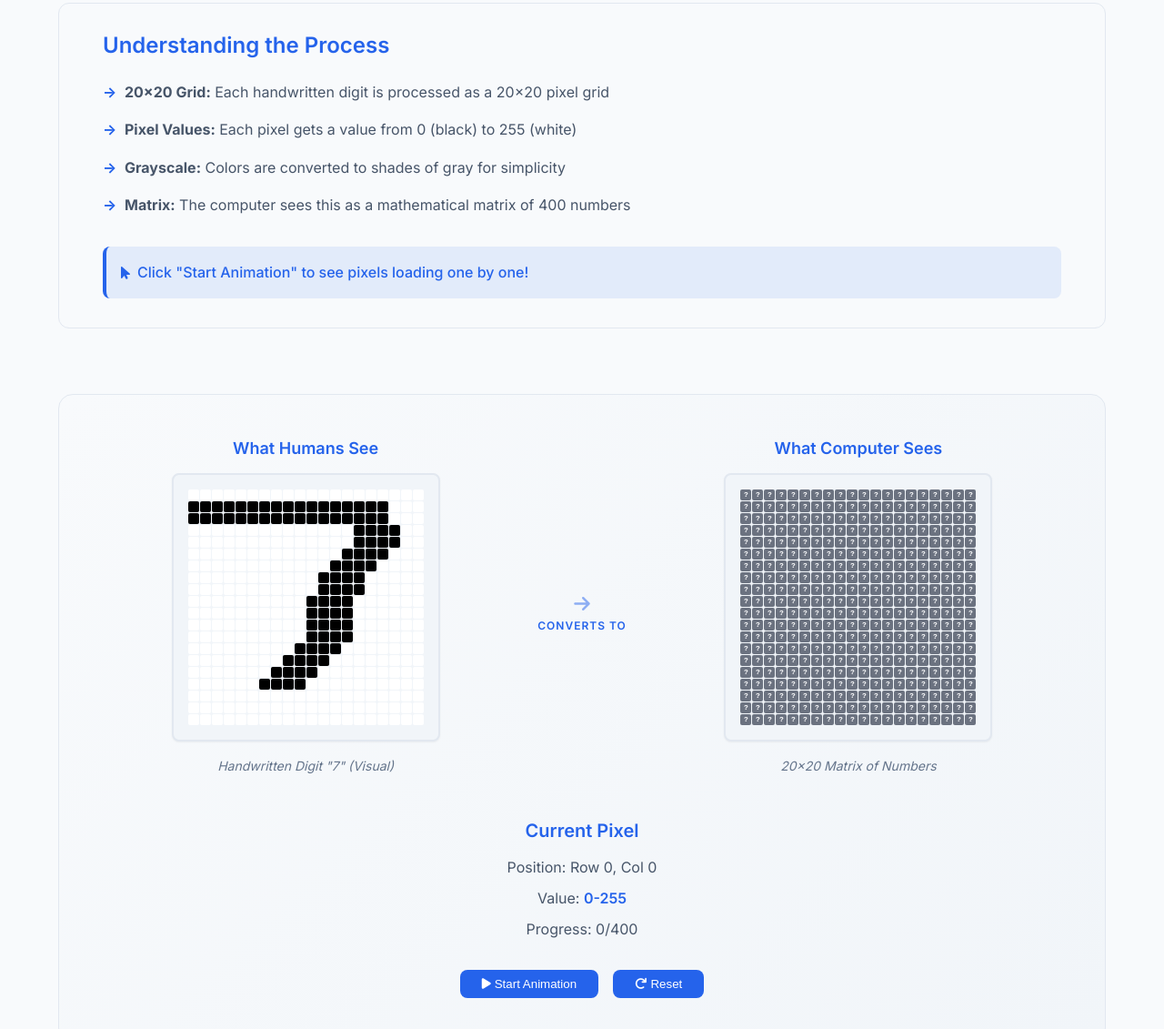
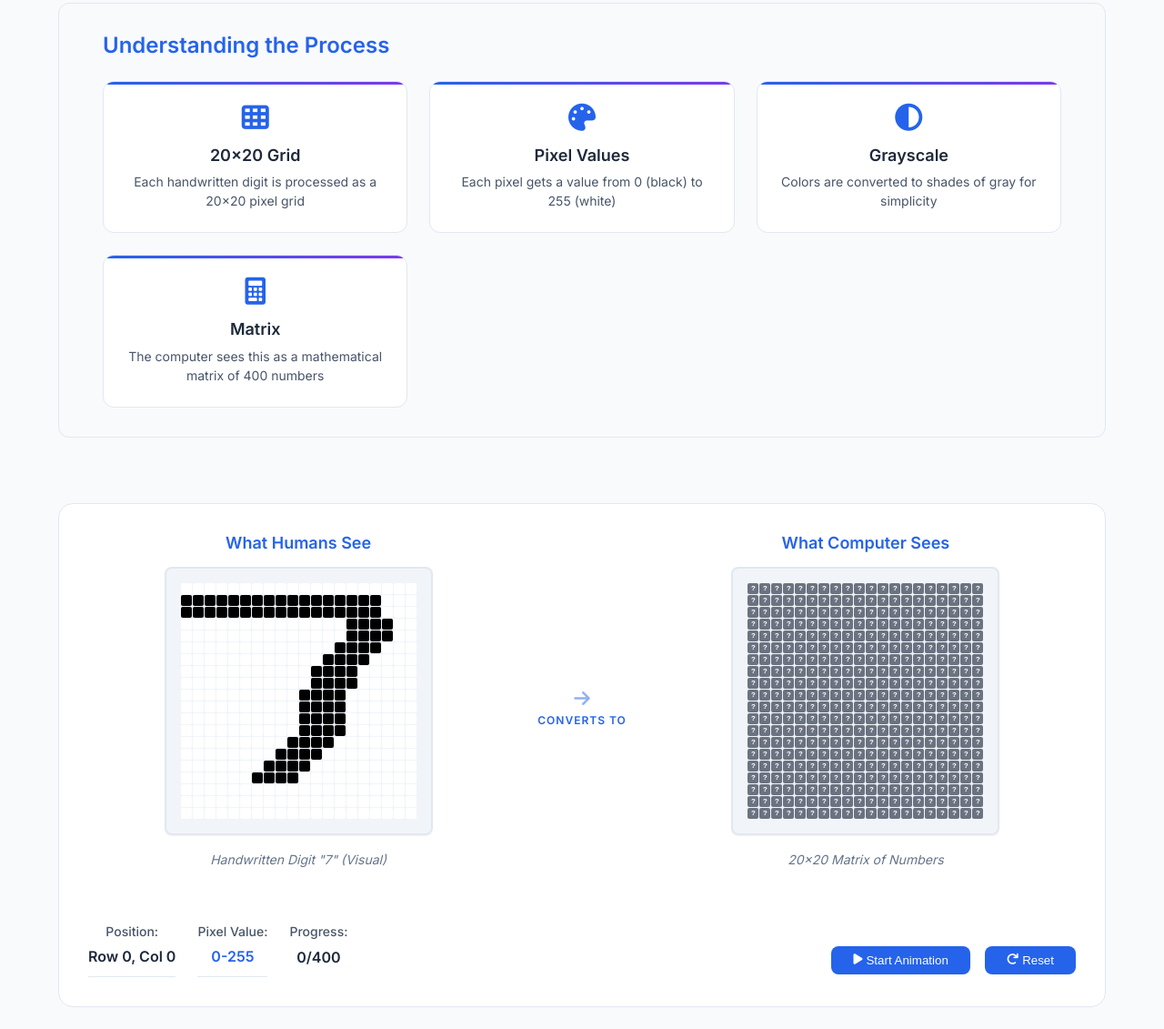
Before and after one commit to ArielSoothy/CNN-Explorer, a plain HTML site: page index.html in a window 1280 px wide. Shown: the part 1747-2878 px from the top of the page at 91% size. Drawn offline with nearby package versions, Linux system fonts and the light colour scheme; a script that the page names is missing.

Commit message:
Improve AI model status and reorganize layout for better UX
- Update AI model status to show real TensorFlow.js loading progress
- Replace fake demo stats with actual model information
- Reorganize learning sections: explanation first, then interactive demo
- Add concept cards for better understanding before demonstrations
- Make interactive visualizations more compact and appropriately sized
- Improve mobile responsiveness for new layout structure
- Better information hierarchy and user flow

```diff
--- a/index.html
+++ b/index.html
@@ -136,7 +136,33 @@
 
             <div class="interactive-step active" id="step-1-content">
                 <div class="step-content">
-                    <div class="step-visualization">
+                    <div class="step-explanation">
+                        <h3>Understanding the Process</h3>
+                        <div class="explanation-grid">
+                            <div class="concept-card">
+                                <i class="fas fa-th"></i>
+                                <h4>20×20 Grid</h4>
+                                <p>Each handwritten digit is processed as a 20×20 pixel grid</p>
+                            </div>
+                            <div class="concept-card">
+                                <i class="fas fa-palette"></i>
+                                <h4>Pixel Values</h4>
+                                <p>Each pixel gets a value from 0 (black) to 255 (white)</p>
+                            </div>
+                            <div class="concept-card">
+                                <i class="fas fa-adjust"></i>
+                                <h4>Grayscale</h4>
+                                <p>Colors are converted to shades of gray for simplicity</p>
+                            </div>
+                            <div class="concept-card">
+                                <i class="fas fa-calculator"></i>
+                                <h4>Matrix</h4>
+                                <p>The computer sees this as a mathematical matrix of 400 numbers</p>
+                            </div>
+                        </div>
+                    </div>
+
+                    <div class="step-visualization compact">
                         <div class="pixel-conversion-container">
                             <div class="visual-section">
                                 <h4>What Humans See</h4>
@@ -160,11 +186,20 @@
                             </div>
                         </div>
 
+                        <div class="interactive-controls">
                             <div class="pixel-info">
-                            <h4>Current Pixel</h4>
-                            <p>Position: <span id="currentPosition">Row 0, Col 0</span></p>
-                            <p>Value: <span id="currentPixel">0-255</span></p>
-                            <p>Progress: <span id="progressCounter">0/400</span></p>
+                                <div class="info-item">
+                                    <span class="info-label">Position:</span>
+                                    <span id="currentPosition">Row 0, Col 0</span>
+                                </div>
+                                <div class="info-item">
+                                    <span class="info-label">Pixel Value:</span>
+                                    <span id="currentPixel">0-255</span>
+                                </div>
+                                <div class="info-item">
+                                    <span class="info-label">Progress:</span>
+                                    <span id="progressCounter">0/400</span>
+                                </div>
                             </div>
                             <div class="step-controls">
                                 <button class="control-btn" id="playStep1">
@@ -177,18 +212,6 @@
                                     <i class="fas fa-redo"></i> Reset
                                 </button>
                             </div>
-                    </div>
-                    <div class="step-explanation">
-                        <h3>Understanding the Process</h3>
-                        <ul class="explanation-list">
-                            <li><strong>20×20 Grid:</strong> Each handwritten digit is processed as a 20×20 pixel grid</li>
-                            <li><strong>Pixel Values:</strong> Each pixel gets a value from 0 (black) to 255 (white)</li>
-                            <li><strong>Grayscale:</strong> Colors are converted to shades of gray for simplicity</li>
-                            <li><strong>Matrix:</strong> The computer sees this as a mathematical matrix of 400 numbers</li>
-                        </ul>
-                        <div class="interaction-hint">
-                            <i class="fas fa-mouse-pointer"></i>
-                            <span>Click "Start Animation" to see pixels loading one by one!</span>
                         </div>
                     </div>
                 </div>
@@ -496,21 +519,21 @@
 
                     <div class="model-info">
                         <h4>AI Model Status</h4>
-                        <div class="model-status ready">✅ Intelligent Demo Mode Active</div>
+                        <div class="model-status ready" id="modelStatus">⏳ Loading TensorFlow.js Model...</div>
 
-                        <h4>Model Performance</h4>
+                        <h4>Model Information</h4>
                         <div class="info-grid">
                             <div class="info-item">
-                                <span class="info-label">Accuracy:</span>
-                                <span class="info-value">99.17%</span>
+                                <span class="info-label">Model:</span>
+                                <span class="info-value">TensorFlow.js MNIST CNN</span>
                             </div>
                             <div class="info-item">
-                                <span class="info-label">Training Time:</span>
-                                <span class="info-value">5 epochs</span>
+                                <span class="info-label">Source:</span>
+                                <span class="info-value">Google TF.js Models</span>
                             </div>
                             <div class="info-item">
-                                <span class="info-label">Dataset:</span>
-                                <span class="info-value">60,000 images</span>
+                                <span class="info-label">Input Size:</span>
+                                <span class="info-value">28×28 grayscale</span>
                             </div>
                         </div>
                     </div>
--- a/script.js
+++ b/script.js
@@ -17,14 +17,42 @@ function initializeMachineLearning() {
         window.mnistPredictor = new window.MNISTPredictor();
         console.log('🤖 ML Predictor initialized successfully');
 
-        // Update model status in UI
-        const modelStatus = document.querySelector('.model-status');
-        if (modelStatus) {
-            modelStatus.className = 'model-status ready';
-            modelStatus.textContent = '✅ Intelligent Demo Mode Active';
-        }
+        // Monitor model loading status
+        monitorModelStatus();
     } else {
         console.error('❌ MNISTPredictor class not found');
+        updateModelStatusUI('error', '❌ TensorFlow.js not loaded');
+    }
+}
+
+// Monitor the model loading status and update UI
+function monitorModelStatus() {
+    const updateInterval = setInterval(() => {
+        if (!window.mnistPredictor) {
+            clearInterval(updateInterval);
+            return;
+        }
+
+        const status = window.mnistPredictor.getStatus();
+
+        if (window.mnistPredictor.modelStatus === 'loading') {
+            updateModelStatusUI('loading', '⏳ Loading TensorFlow.js Model...');
+        } else if (window.mnistPredictor.modelStatus === 'ready') {
+            updateModelStatusUI('loaded', '✅ TensorFlow.js Model Ready');
+            clearInterval(updateInterval); // Stop monitoring once loaded
+        } else if (window.mnistPredictor.modelStatus === 'error') {
+            updateModelStatusUI('error', '❌ Failed to Load Model');
+            clearInterval(updateInterval);
+        }
+    }, 500); // Check every 500ms
+}
+
+// Update model status in UI
+function updateModelStatusUI(statusType, message) {
+    const modelStatus = document.getElementById('modelStatus');
+    if (modelStatus) {
+        modelStatus.className = `model-status ${statusType}`;
+        modelStatus.textContent = message;
     }
 }
 
@@ -211,11 +239,21 @@ async function performRealPrediction(canvas) {
         const isValidRange = topPrediction.digit >= 1 && topPrediction.digit <= 4;
         const hasGoodConfidence = topPrediction.confidence > 0.4; // At least 40% confidence
 
+        // Debug logging
+        console.log('🔍 Prediction Debug:', {
+            topPrediction,
+            isValidRange,
+            hasGoodConfidence,
+            allPredictions: formattedPredictions
+        });
+
         // Show results after a brief delay for better UX
         setTimeout(() => {
             if (isValidRange && hasGoodConfidence) {
+                console.log('✅ Showing normal prediction');
                 displayPredictions(formattedPredictions, true);
             } else {
+                console.log('⚠️ Showing out-of-range message');
                 showOutOfRangeMessage(topPrediction);
             }
         }, 500);
--- a/styles.css
+++ b/styles.css
@@ -954,6 +954,75 @@ p {
     order: -1; /* This moves it above the visualization */
 }
 
+.explanation-grid {
+    display: grid;
+    grid-template-columns: repeat(auto-fit, minmax(250px, 1fr));
+    gap: var(--spacing-lg);
+    margin-top: var(--spacing-lg);
+}
+
+.concept-card {
+    background: var(--background-color);
+    border: 1px solid var(--border-color);
+    border-radius: var(--border-radius-lg);
+    padding: var(--spacing-lg);
+    text-align: center;
+    transition: var(--transition-normal);
+    position: relative;
+    overflow: hidden;
+}
+
+.concept-card::before {
+    content: '';
+    position: absolute;
+    top: 0;
+    left: 0;
+    right: 0;
+    height: 3px;
+    background: var(--gradient-primary);
+}
+
+.concept-card:hover {
+    transform: translateY(-3px);
+    box-shadow: var(--shadow-lg);
+}
+
+.concept-card i {
+    font-size: var(--font-size-3xl);
+    color: var(--primary-color);
+    margin-bottom: var(--spacing-md);
+    display: block;
+}
+
+.concept-card h4 {
+    color: var(--text-color);
+    margin-bottom: var(--spacing-sm);
+    font-size: var(--font-size-lg);
+}
+
+.concept-card p {
+    color: var(--text-secondary);
+    font-size: var(--font-size-sm);
+    line-height: 1.5;
+    margin: 0;
+}
+
+.step-visualization.compact {
+    background: var(--background-color);
+    border: 1px solid var(--border-color);
+    border-radius: var(--border-radius-xl);
+    padding: var(--spacing-xl);
+}
+
+.interactive-controls {
+    display: flex;
+    justify-content: space-between;
+    align-items: center;
+    margin-top: var(--spacing-lg);
+    gap: var(--spacing-lg);
+    flex-wrap: wrap;
+}
+
 .step-explanation h3 {
     color: var(--primary-color);
     margin-bottom: var(--spacing-lg);
@@ -1152,16 +1221,27 @@ p {
 }
 
 .pixel-info {
-    text-align: center;
-}
-
-.pixel-info h4 {
-    color: var(--primary-color);
-    margin-bottom: var(--spacing-md);
-}
-
-.pixel-info p {
-    margin-bottom: var(--spacing-sm);
+    display: flex;
+    gap: var(--spacing-lg);
+    flex-wrap: wrap;
+}
+
+.info-item {
+    display: flex;
+    flex-direction: column;
+    gap: var(--spacing-xs);
+}
+
+.info-label {
+    font-size: var(--font-size-sm);
+    color: var(--text-secondary);
+    font-weight: 500;
+}
+
+.info-item span:last-child {
+    font-weight: 600;
+    color: var(--text-color);
+    font-size: var(--font-size-base);
 }
 
 #currentPixel {
@@ -1585,6 +1665,26 @@ p {
     .step-explanation {
         padding: var(--spacing-md) var(--spacing-lg);
         margin-bottom: var(--spacing-md);
+    }
+
+    .explanation-grid {
+        grid-template-columns: 1fr;
+        gap: var(--spacing-md);
+    }
+
+    .interactive-controls {
+        flex-direction: column;
+        align-items: stretch;
+        gap: var(--spacing-md);
+    }
+
+    .pixel-info {
+        justify-content: center;
+        gap: var(--spacing-md);
+    }
+
+    .step-controls {
+        justify-content: center;
     }
 
     .convolution-container,
--- a/task.txt
+++ b/task.txt
@@ -0,0 +1,6 @@
+Task: Develop and evaluate a Convolutional Neural Network (CNN) model to classify handwritten digits from the MNIST dataset. Create a notebook that performs the following steps to achieve this:
+1. Load and preprocess the MNIST dataset.
+2. Define a CNN architecture using TensorFlow/Keras.
+3. Compile and train the CNN model on the training data.
+4. Evaluate the trained model on the test data.
+5. Visualize examples of predictions, including both correct and incorrect classifications.
```
Lines whose indentation alone changed are shown as unchanged.
